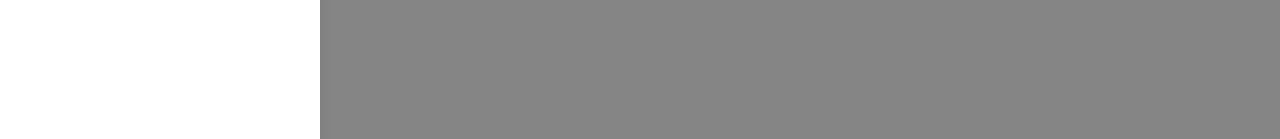
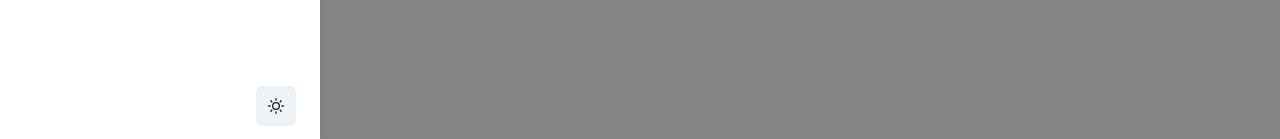
Before and after one commit to krzysztofMlczk/hardly-sign, a React (Create React App) app in the folder client/: page / in a window 1280 px wide. Both pictures are taken after a click on the button "Open drawer". Shown: the part 658-797 px from the top of the page. Built offline with nearby package versions, Linux system fonts and the light colour scheme.

Commit message:
Add Color Theme switching functionality

```diff
--- /dev/null
+++ b/client/src/components/ColorSwitcher/ColorSwitcher.tsx
@@ -0,0 +1,19 @@
+import { useColorMode } from "@chakra-ui/react";
+import { IconButton } from "@chakra-ui/react";
+import { MoonIcon } from "@chakra-ui/icons";
+import { SunIcon } from "@chakra-ui/icons";
+
+export const ColorSwitcher = () => {
+  const { colorMode, toggleColorMode } = useColorMode();
+  return (
+    <div>
+      <IconButton
+        colorScheme="gray"
+        variant="solid"
+        aria-label="Change color theme"
+        onClick={toggleColorMode}
+        icon={colorMode === "light" ? <SunIcon /> : <MoonIcon />}
+      />
+    </div>
+  );
+};
--- a/client/src/components/Drawer/Drawer.tsx
+++ b/client/src/components/Drawer/Drawer.tsx
@@ -9,6 +9,8 @@ import {
 } from "@chakra-ui/react";
 import { useAppDispatch, useAppSelector } from "../../state/hooks";
 import { toggleDrawer, select } from "../App/App.slice";
+
+import { ColorSwitcher } from "../ColorSwitcher/ColorSwitcher";
 
 export const CustomDrawer = () => {
   const isOpen = useAppSelector(select.isDrawerOpen);
@@ -24,7 +26,9 @@ export const CustomDrawer = () => {
         <DrawerCloseButton />
         <DrawerHeader>Drawer Content</DrawerHeader>
         <DrawerBody></DrawerBody>
-        <DrawerFooter></DrawerFooter>
+        <DrawerFooter>
+          <ColorSwitcher />
+        </DrawerFooter>
       </DrawerContent>
     </Drawer>
   );
--- a/client/src/components/TopBar/TopBar.tsx
+++ b/client/src/components/TopBar/TopBar.tsx
@@ -16,9 +16,8 @@ export const TopBar = () => {
     >
       <IconButton
         onClick={() => dispatch(toggleDrawer())}
-        colorScheme="blue"
-        aria-label="Search database"
-        variant="outline"
+        colorScheme="gray"
+        aria-label="Open drawer"
         icon={<HamburgerIcon />}
       />
       YOUR DOCUMENTS
--- a/client/src/index.tsx
+++ b/client/src/index.tsx
@@ -1,10 +1,12 @@
-import React from 'react';
-import ReactDOM from 'react-dom';
-import './index.css';
-import App from './components/App/App';
+import React from "react";
+import ReactDOM from "react-dom";
+import { ColorModeScript } from "@chakra-ui/react";
+import theme from "./utils/chakra/theme";
+import "./index.css";
+import App from "./components/App/App";
 // import { store } from './components/App/store';
 // import { Provider } from 'react-redux';
-import * as serviceWorker from './serviceWorker';
+import * as serviceWorker from "./serviceWorker";
 
 // ReactDOM.render(
 //   <React.StrictMode>
@@ -15,7 +17,13 @@ import * as serviceWorker from './serviceWorker';
 //   document.getElementById('root')
 // );
 
-ReactDOM.render(<App />, document.getElementById('root'));
+ReactDOM.render(
+  <>
+    <ColorModeScript initialColorMode={theme.config.initialColorMode} />
+    <App />
+  </>,
+  document.getElementById("root")
+);
 
 // If you want your app to work offline and load faster, you can change
 // unregister() to register() below. Note this comes with some pitfalls.
```
